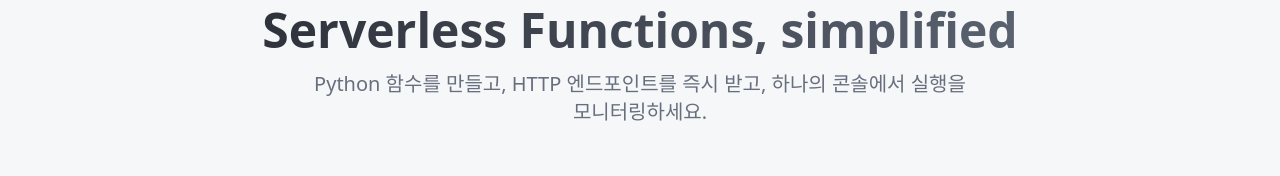
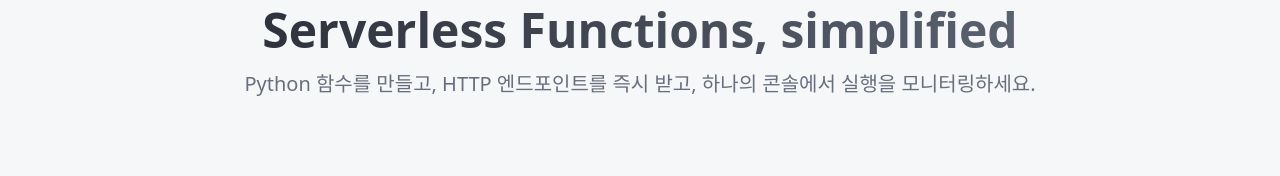
Before and after one commit to sh-final-blue/web-backend, a React (Vite) app in the folder frontend/: page / in a window 1280 px wide. Shown: the part 130-306 px from the top of the page. Built offline with nearby package versions, Linux system fonts and the light colour scheme; no server answers.

Commit message:
[조영빈] fix :main

```diff
--- a/frontend/src/pages/Landing.tsx
+++ b/frontend/src/pages/Landing.tsx
@@ -53,7 +53,7 @@ export default function Landing() {
           <h1 className="text-5xl font-bold mb-4 bg-gradient-to-r from-foreground to-muted-foreground bg-clip-text text-transparent">
             {t('landing.hero.title')}
           </h1>
-          <p className="text-xl text-muted-foreground max-w-2xl mx-auto">
+          <p className="text-xl text-muted-foreground mx-auto whitespace-nowrap">
             {t('landing.hero.subtitle')}
           </p>
         </div>
```
